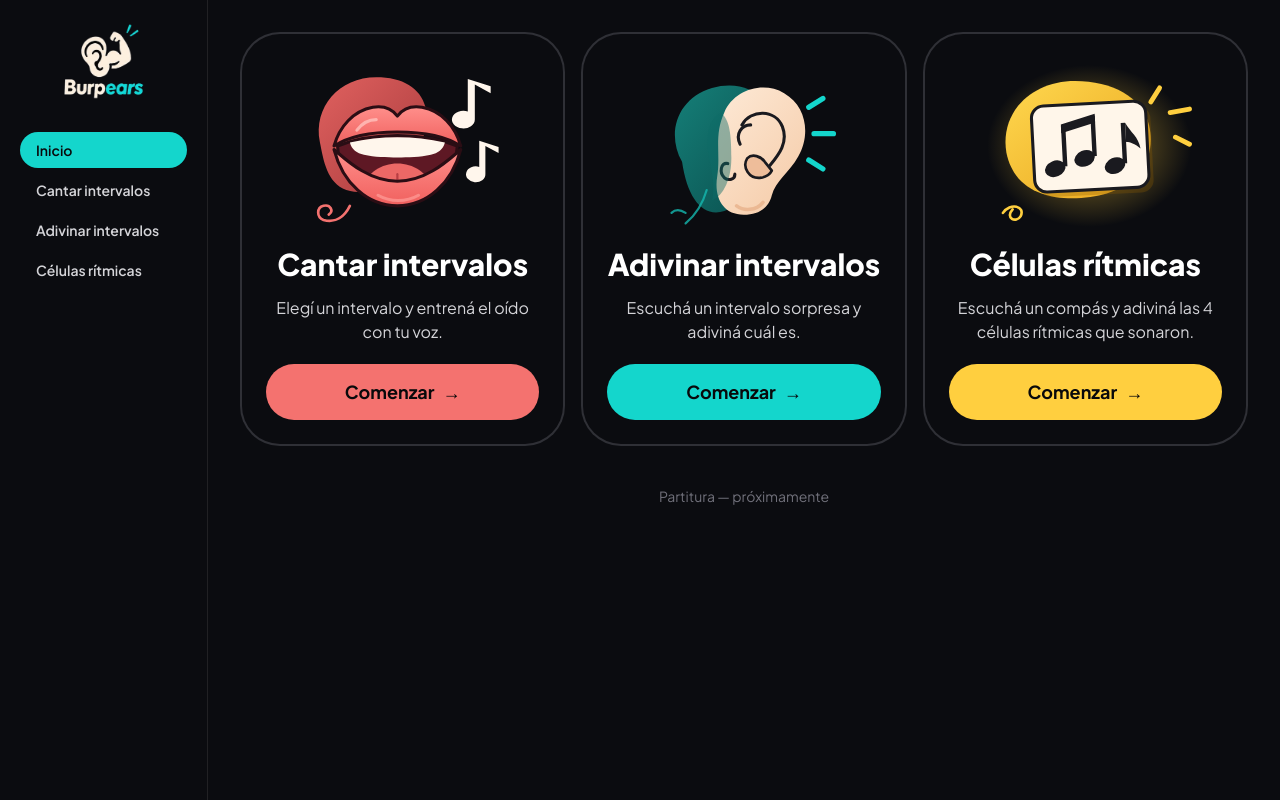
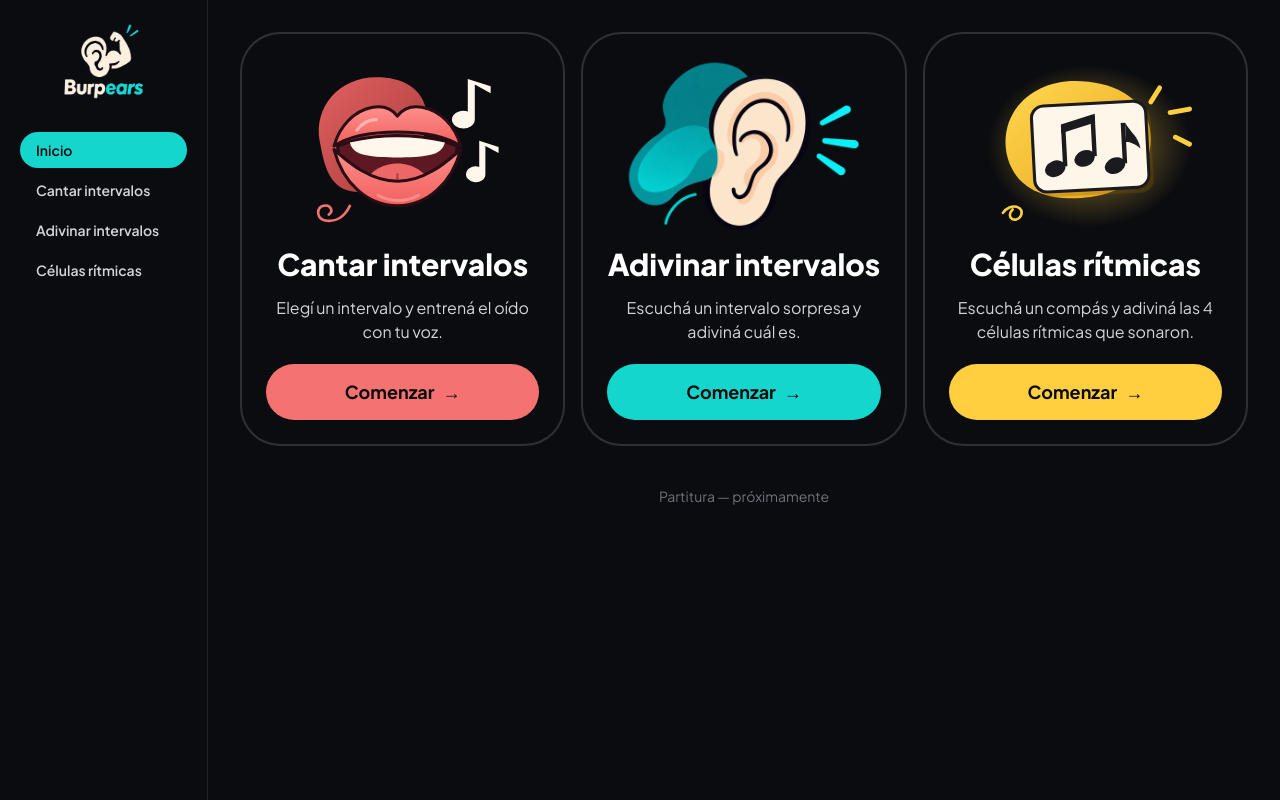
Before and after one commit to pablolospe/intervals, a Next.js app: page / in a window 1280 px wide. Built offline with nearby package versions, Linux system fonts and the light colour scheme.

Commit message:
refactor: replace inline SVG ear illustration with static PNG image

```diff
--- a/src/components/illustrations.tsx
+++ b/src/components/illustrations.tsx
@@ -3,28 +3,8 @@ type Props = { className?: string };
 
 export function EarArt({ className }: Props) {
   return (
-    <svg viewBox="0 0 240 200" aria-hidden className={className} fill="none">
-      <defs>
-    <linearGradient id="ear.blobGrad" x1="0" y1="0" x2="1" y2="1"><stop offset="0" stopColor="#157f78"/><stop offset="1" stopColor="#0a4d4c"/></linearGradient>
-    <linearGradient id="ear.skinGrad" x1="0.1" y1="0" x2="0.9" y2="1"><stop offset="0" stopColor="#fde8d4"/><stop offset="1" stopColor="#f5cba8"/></linearGradient>
-  </defs>
-  <g id="ear.blob">
-    <path id="ear.blobShape" d="M50 118C32 86 44 46 84 34C116 25 146 38 152 68C157 92 140 104 134 124C128 146 120 166 98 174C74 182 56 160 50 118Z" fill="url(#ear.blobGrad)"/>
-    <path id="ear.stem" d="M78 150c-4 14-12 28-24 38M54 176c-6-4-12-4-16 0" stroke="#14b8b0" strokeWidth="2.5" strokeLinecap="round" opacity=".8"/>
-  </g>
-  <g id="ear.body" strokeLinejoin="round" strokeLinecap="round">
-    <path id="ear.outer" d="M120 178c-24 0-34-20-30-44 4-24-4-46 8-72 11-26 44-36 68-22 26 15 30 48 16 72-10 18-26 28-30 44-3 12-12 22-32 22z" fill="url(#ear.skinGrad)"/>
-    <path id="ear.helix" d="M118 76c10-18 38-18 46 2 7 18-4 32-14 44" stroke="#1a1a1f" strokeWidth="3.5" fill="none"/>
-    <path id="ear.antihelix" d="M116 98c-6-12 2-22 12-22" stroke="#1a1a1f" strokeWidth="3.5" fill="none"/>
-    <path id="ear.concha" d="M124 114c-6 10 2 24 16 22 6-1 10-4 12-8l-8-10c-4-6-14-10-20-4z" fill="#eebd9a" stroke="#1a1a1f" strokeWidth="3"/>
-    <path id="ear.tragus" d="M102 120c-8-2-10 10-4 16 5 4 12 2 12-4" stroke="#1a1a1f" strokeWidth="3.5" fill="none"/>
-    <path id="ear.lobeShade" d="M112 168c8 6 22 6 30-4" stroke="#e6ac84" strokeWidth="4" fill="none" opacity=".7"/>
-  </g>
-  <path id="ear.blobOverlap" d="M94 62c-12 6-18 24-14 48 3 18 8 34 4 52 14-6 22-26 22-48 0-28-2-44-12-52z" fill="#0f6b66" opacity=".45"/>
-  <g id="ear.waves" stroke="#14d6cc" strokeWidth="6" strokeLinecap="round">
-    <path d="M194 56l16-10"/><path d="M200 86h22"/><path d="M194 116l16 10"/>
-  </g>
-    </svg>
+    // eslint-disable-next-line @next/next/no-img-element
+    <img src="/images/ear.png" alt="" aria-hidden className={`object-contain select-none ${className ?? ""}`} />
   );
 }
 
```
Also changed, not shown: public/images/ear.png (added), 1 other file (tests, documents, lock files or other folders).
